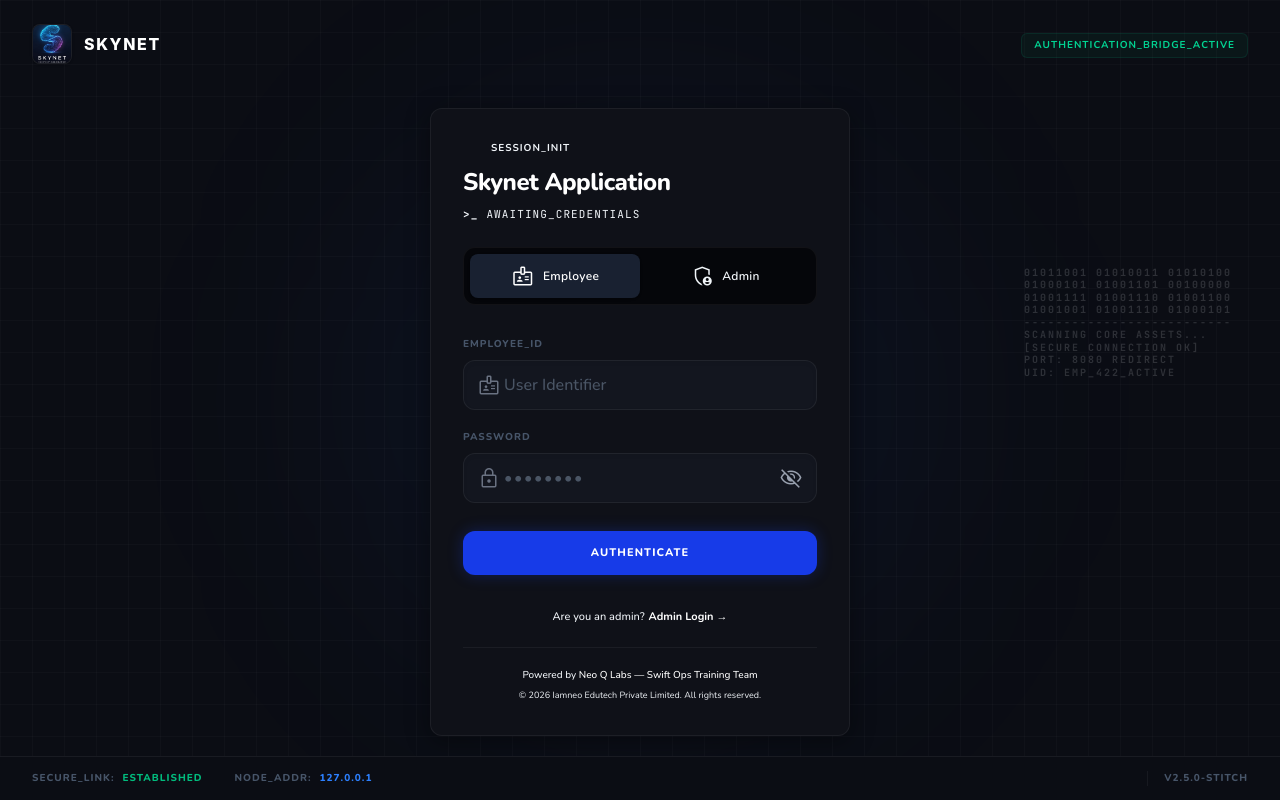
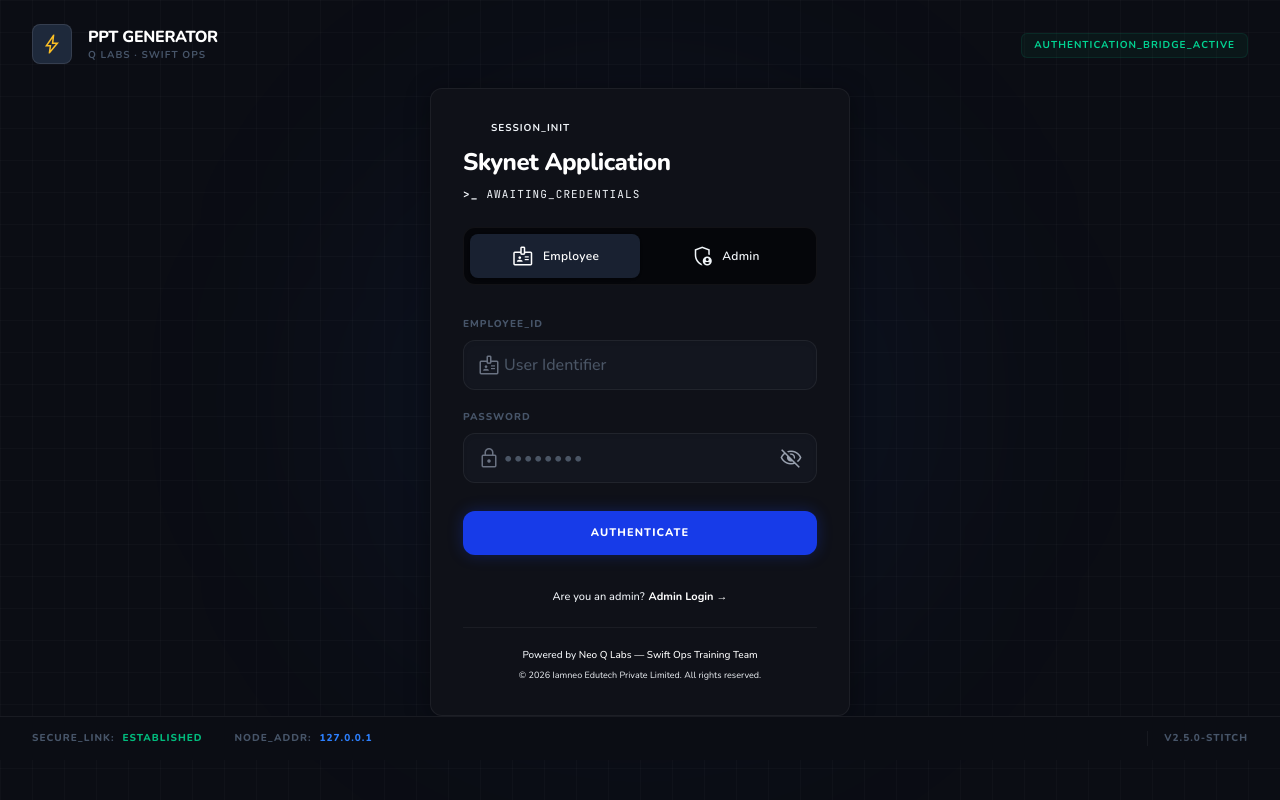
Before and after one commit to madhesh04/PPT-GENERATOR, a React (Vite) app in the folder frontend/: page /login in a window 1280 px wide. Built offline with nearby package versions, Linux system fonts and the light colour scheme; no server answers.

Commit message:
feat: implement AuthView UI and initialize backend entry point

```diff
--- a/frontend/src/views/AuthView.tsx
+++ b/frontend/src/views/AuthView.tsx
@@ -27,11 +27,14 @@ export default function AuthView() {
 
       {/* TOP HEADER */}
       <header className="relative z-10 flex justify-between items-center px-8 py-6 w-full shrink-0 animate-fade-in">
-        <div className="flex items-center gap-3">
-          <div className="w-10 h-10 flex items-center justify-center overflow-hidden rounded-lg shadow-sm border border-white/[0.06] bg-[#0F1118]">
-            <img src="/logo.jpg" alt="Skynet Logo" className="w-full h-full object-cover scale-[1.3]" />
+        <div className="flex items-center gap-4">
+          <div className="w-10 h-10 flex items-center justify-center rounded-lg bg-[#1E293B] border border-white/10">
+            <span className="material-symbols-outlined text-[#FBBF24] text-[22px]">bolt</span>
           </div>
-          <h1 className="text-[16px] font-extrabold text-white tracking-[0.1em] font-sans">SKYNET</h1>
+          <div className="flex flex-col">
+            <span className="text-[16px] font-extrabold text-white leading-tight uppercase" style={{ fontStretch: 'condensed', letterSpacing: '-0.3px' }}>PPT Generator</span>
+            <span className="text-[10px] font-bold text-[#475569] uppercase leading-tight mt-0.5" style={{ letterSpacing: '1px' }}>Q LABS · SWIFT OPS</span>
+          </div>
         </div>
         <div>
           <span className="text-emerald-400 text-[10px] font-bold tracking-widest bg-emerald-400/5 px-3 py-1 rounded-md border border-emerald-400/10 hidden sm:inline-block">
@@ -71,8 +74,7 @@ export default function AuthView() {
       <div className="absolute top-1/4 right-0 w-1/3 h-[1px] bg-gradient-to-r from-transparent via-primary/30 to-primary/10 pointer-events-none"></div>
       <div className="absolute bottom-1/3 left-0 w-1/4 h-[1px] bg-gradient-to-l from-transparent via-tertiary-container/40 to-tertiary-container/10 pointer-events-none"></div>
 
-      <div className="absolute top-1/3 right-12 opacity-15 pointer-events-none hidden xl:block">
-        <pre className="font-label text-[10px] text-primary leading-tight tracking-[0.2em] font-bold">
+          <pre className="font-label text-[10px] text-primary/30 leading-tight tracking-[0.2em] font-bold">
 {`01011001 01010011 01010100
 01000101 01001101 00100000
 01001111 01001110 01001100
@@ -82,8 +84,7 @@ SCANNING CORE ASSETS...
 [SECURE CONNECTION OK]
 PORT: 8080 REDIRECT
 UID: EMP_422_ACTIVE`}
-        </pre>
-      </div>
+          </pre>
 
     </div>
   );
```
Also changed, not shown: 2 other files (tests, documents, lock files or other folders).
